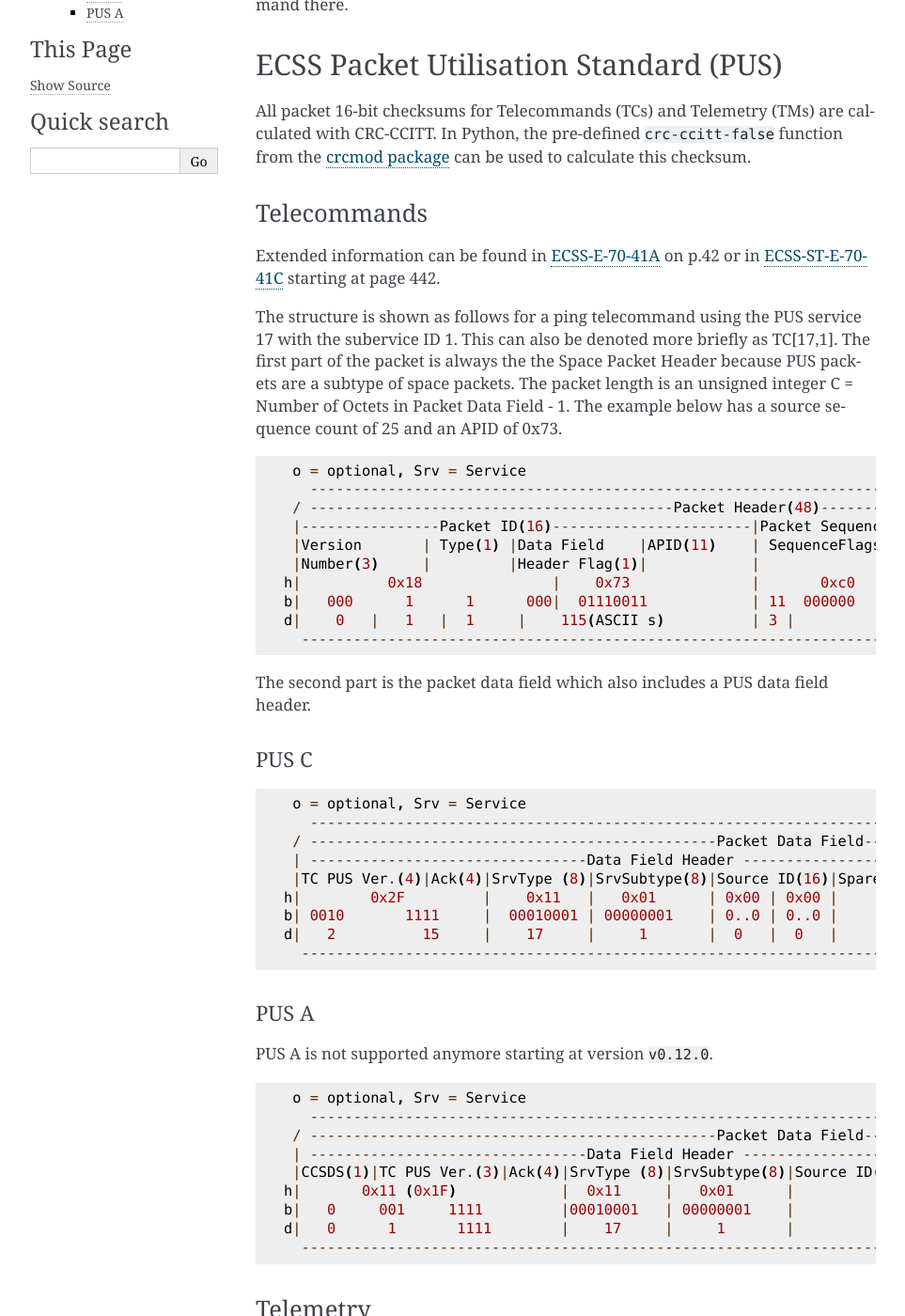
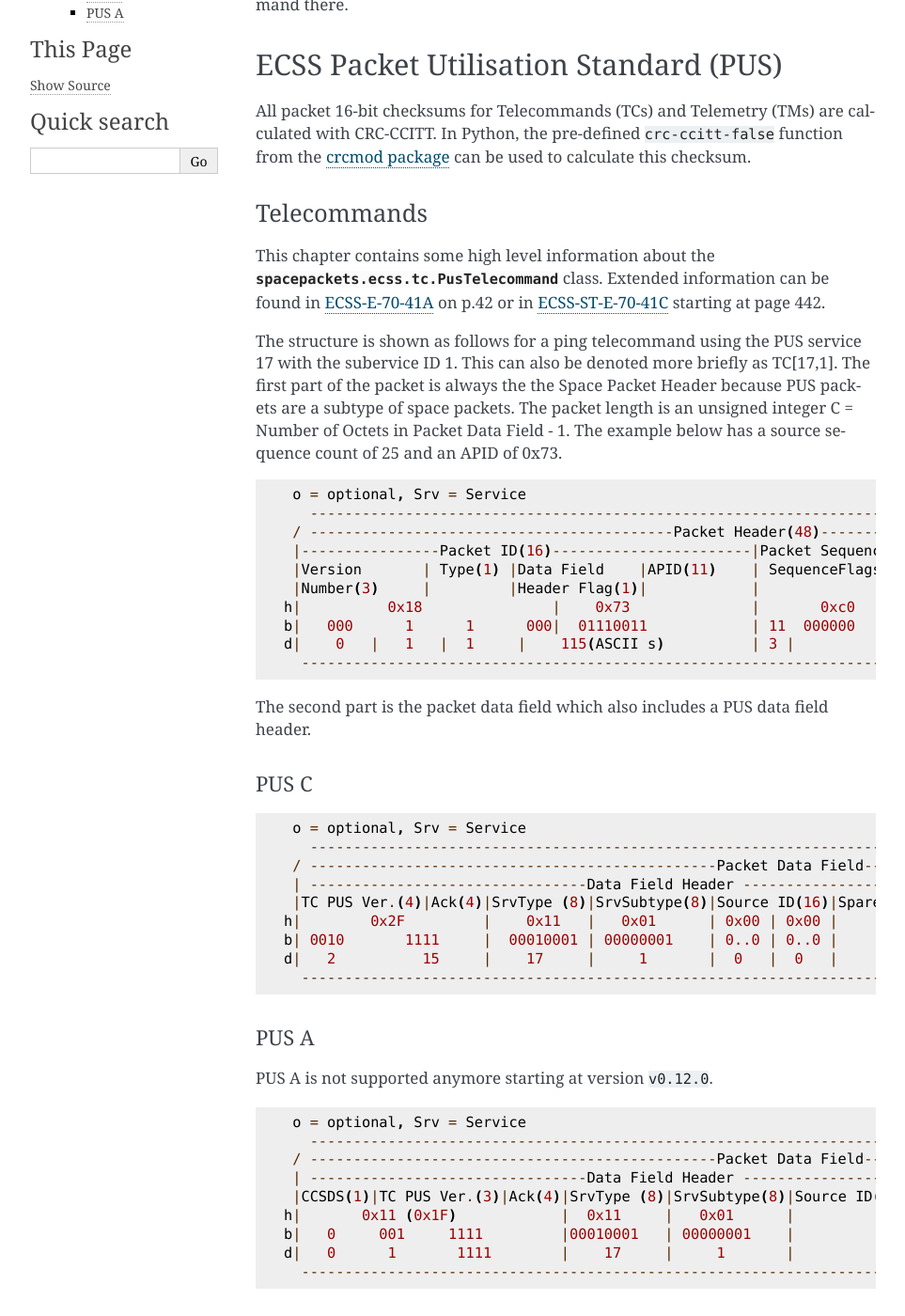
Before and after one commit to us-irs/spacepackets-py, a Sphinx documentation site: the page built from docs/packets.rst, in a window 1280 px wide and 1400 px high, scrolled down 301 px. Shown: the whole window at 94% size, without its empty margins (148-1111 px from the left). Built offline with Sphinx 7.4.7, drawn with Linux system fonts in a browser that asks for light colours; some of the changed text lies outside the part shown.

Commit message:
added cross-ref

```diff
--- a/docs/packets.rst
+++ b/docs/packets.rst
@@ -21,8 +21,9 @@ function from the `crcmod package`_  can be used to calculate this checksum.
 Telecommands
 ^^^^^^^^^^^^^^^^^^
 
-Extended information can be found in `ECSS-E-70-41A`_  on p.42 or in `ECSS-ST-E-70-41C`_ starting at
-page 442.
+This chapter contains some high level information about the
+:py:class:`spacepackets.ecss.tc.PusTelecommand` class. Extended information can be found
+in `ECSS-E-70-41A`_  on p.42 or in `ECSS-ST-E-70-41C`_ starting at page 442.
 
 The structure is shown as follows for a ping telecommand using the PUS service 17 with the
 subervice ID 1. This can also be denoted more briefly as TC[17,1]. The first part
@@ -80,8 +81,9 @@ PUS A is not supported anymore starting at version ``v0.12.0``.
 Telemetry
 ^^^^^^^^^^^^
 
-Extended information can be found in `ECSS-E-70-41A`_  on p.42 or in `ECSS-ST-E-70-41C`_ starting at
-page 442.
+This chapter contains some high level information about the
+:py:class:`spacepackets.ecss.tm.PusTelemetry` class. Extended information can be found
+in `ECSS-E-70-41A`_  on p.42 or in `ECSS-ST-E-70-41C`_ starting at page 442.
 
 The structure is shown as follows for a ping reply using the PUS service 17 with the
 subervice ID 2. This can also be denoted more briefly as TM[17,2]. The first part
```
